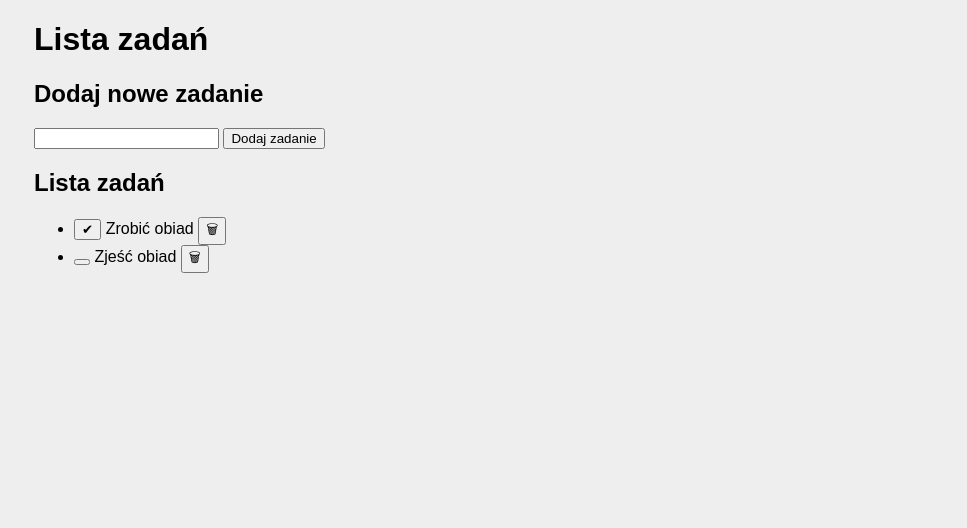
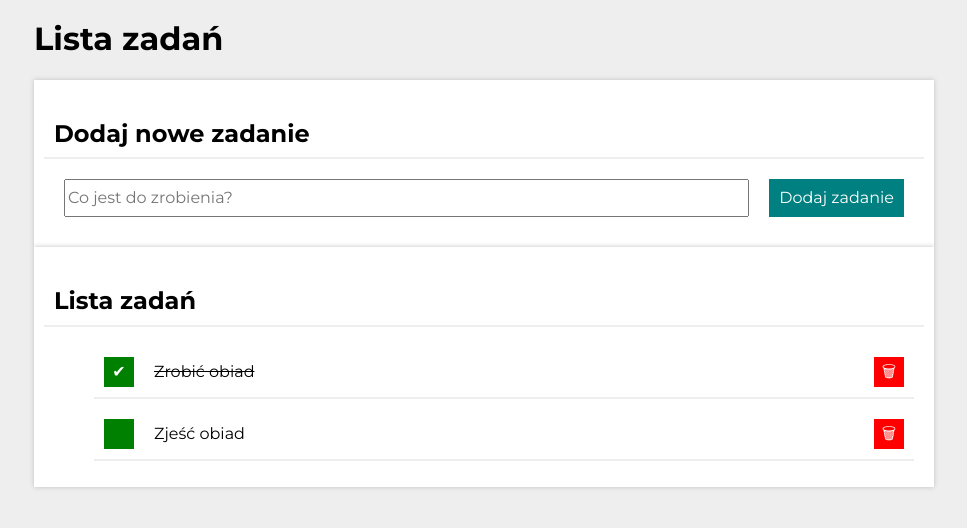
Before and after one commit to Jernejdamian/Todo-list, a plain HTML site: page index.html in a window 1280 px wide. Shown: the whole page, without its empty margins (156-1123 px from the left). Drawn offline with nearby package versions, Linux system fonts and the light colour scheme.

Commit message:
add open graph and icon

```diff
--- a/index.html
+++ b/index.html
@@ -6,9 +6,20 @@
     <meta http-equiv="X-UA-Compatible" content="IE=edge">
     <meta name="viewport" content="width=device-width, initial-scale=1.0">
     <title>Todo-list</title>
+    <link rel="icon" href="images/fountain-pen.jpg">
+    <meta property="og:image" content="images/fountain-pen-meta.jpg">
     <script defer src="js/script.js"></script>
+    <link rel="stylesheet" href="https://cdnjs.cloudflare.com/ajax/libs/normalize/8.0.1/normalize.css"
+        integrity="sha512-oHDEc8Xed4hiW6CxD7qjbnI+B07vDdX7hEPTvn9pSZO1bcRqHp8mj9pyr+8RVC2GmtEfI2Bi9Ke9Ass0as+zpg=="
+        crossorigin="anonymous" referrerpolicy="no-referrer" />
     <link href="css/style.css" rel="stylesheet">
     <link href="css/container.css" rel="stylesheet">
+    <link href="css/sections.css" rel="stylesheet">
+    <link href="css/form.css" rel="stylesheet">
+    <link href="css/tasks.css" rel="stylesheet">
+    <link rel="preconnect" href="https://fonts.googleapis.com">
+    <link rel="preconnect" href="https://fonts.gstatic.com" crossorigin>
+    <link href="https://fonts.googleapis.com/css2?family=Montserrat:wght@400;700&display=swap" rel="stylesheet">
 </head>
 
 <body>
@@ -18,16 +29,16 @@
         </header>
         <section class="section">
             <h2 class="section__header">Dodaj nowe zadanie</h2>
-            <form class="form js-form">
-                <div class="form__div">
-                    <input class="js-newTask">
-                    <button>Dodaj zadanie</button>
-                </div>
-            </form>
+            <div class="section__body">
+                <form class="form js-form">
+                    <input class="js-newTask" placeholder="Co jest do zrobienia?">
+                    <button class="form__button">Dodaj zadanie</button>
+                </form>
+            </div>
         </section>
         <section class="section">
             <h2 class="section__header">Lista zadań</h2>
-            <ul class="js-tasks"></ul>
+            <ul class="task js-tasks"></ul>
         </section>
     </main>
 </body>
```
